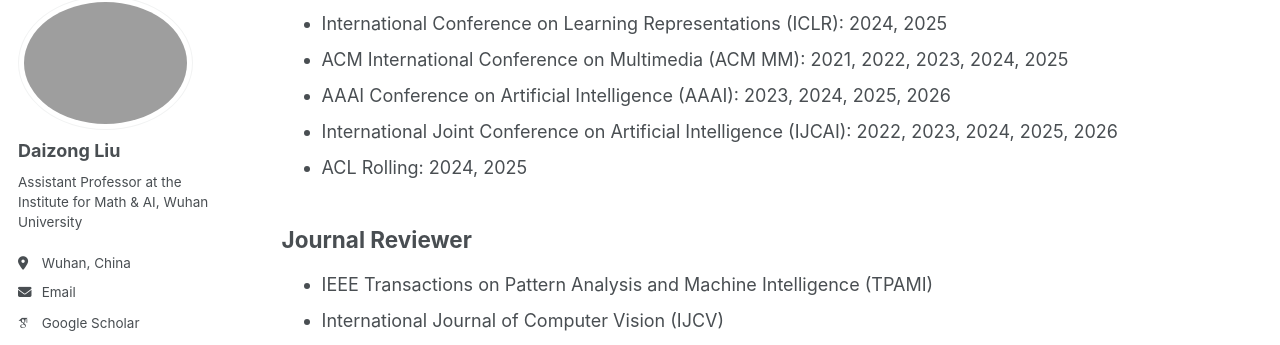
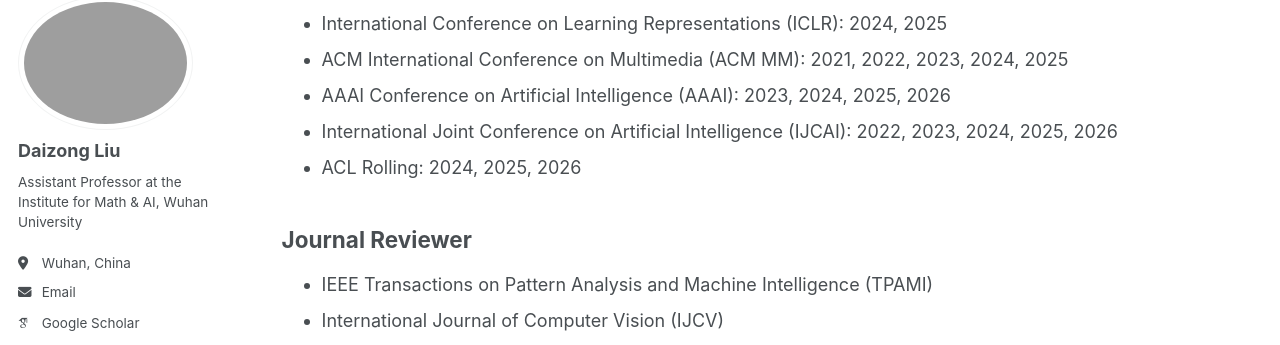
Before and after one commit to liudaizong/liudaizong.github.io, a Jekyll site: the page built from _pages/service.md, in a window 1280 px wide and 900 px high, scrolled down 590 px. Shown: the part 103-448 px from the top of the window. Built offline with Jekyll 4.4.1, drawn with Linux system fonts in a browser that asks for light colours; some web fonts are replaced.

Commit message:
Update service.md

```diff
--- a/_pages/service.md
+++ b/_pages/service.md
@@ -21,7 +21,7 @@ layout: archive
 * ACM International Conference on Multimedia (ACM MM): 2021, 2022, 2023, 2024, 2025
 * AAAI Conference on Artificial Intelligence (AAAI): 2023, 2024, 2025, 2026
 * International Joint Conference on Artificial Intelligence (IJCAI): 2022, 2023, 2024, 2025, 2026
-* ACL Rolling: 2024, 2025
+* ACL Rolling: 2024, 2025, 2026
 
 ## Journal Reviewer
 * IEEE Transactions on Pattern Analysis and Machine Intelligence (TPAMI)
```
